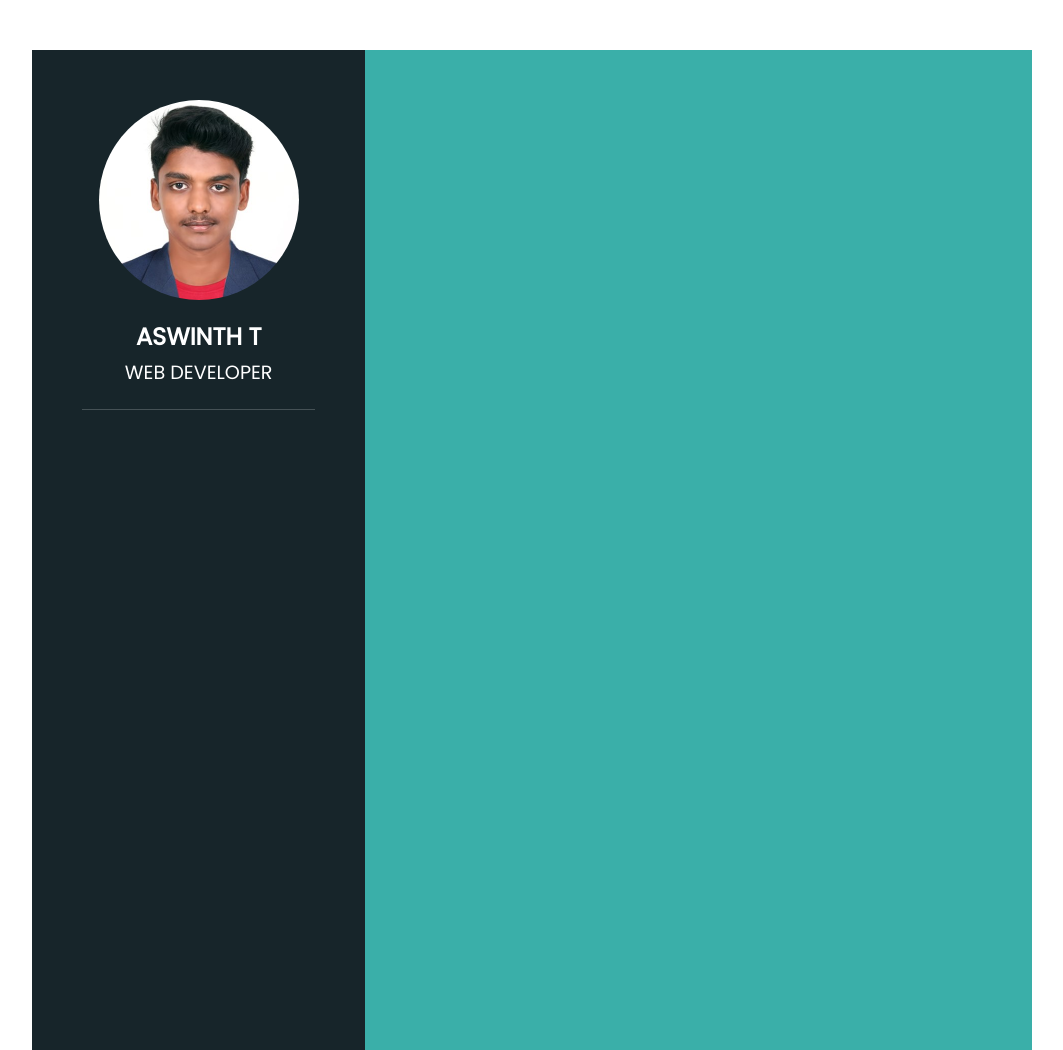
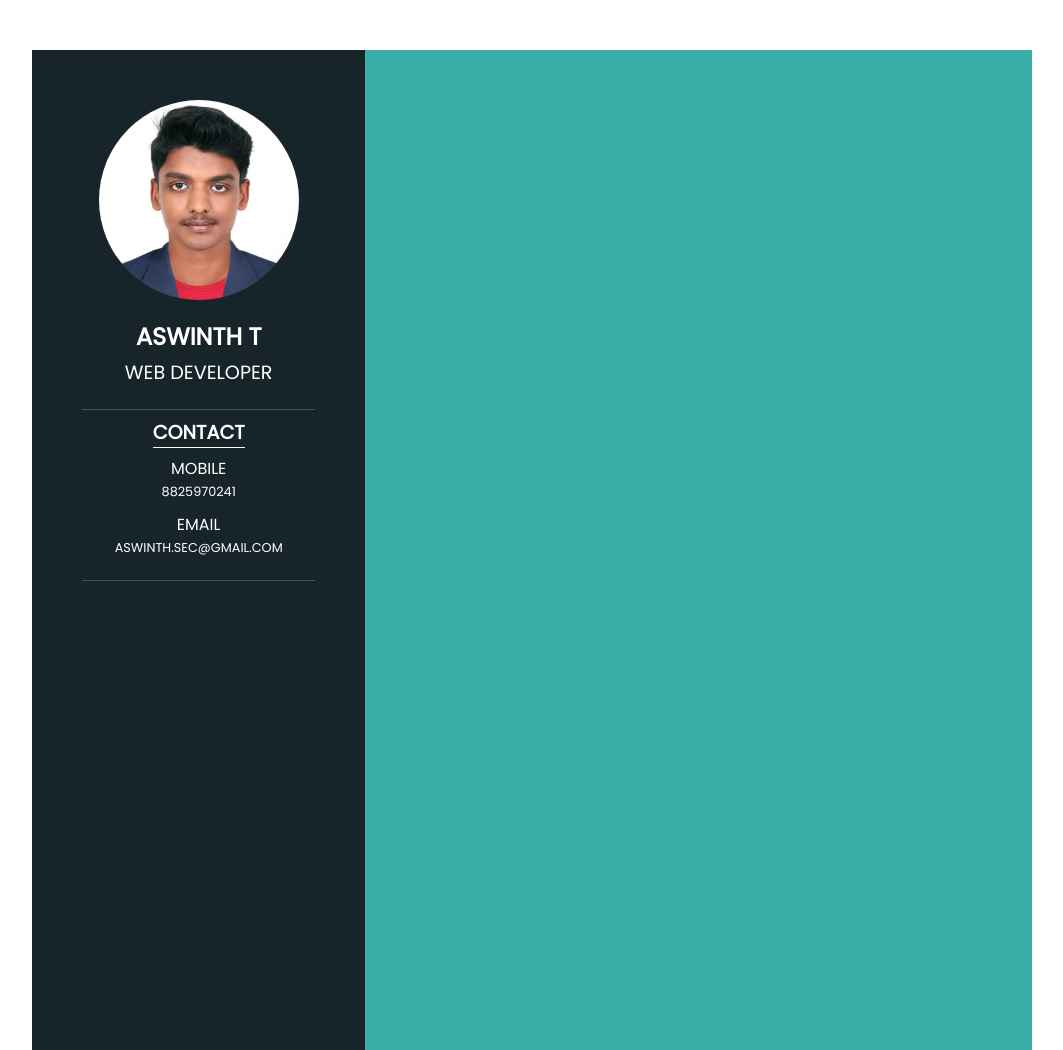
Before and after one commit to Aswinth21/resume, a plain HTML site: page index.html in a window 1280 px wide. Shown: the whole page, without its empty margins (143-1206 px from the left). Drawn offline with Linux system fonts and the light colour scheme.

Commit message:
added contact details

```diff
--- a/assets/css/style.css
+++ b/assets/css/style.css
@@ -71,3 +71,35 @@
     font-size: 0.8em;
     font-weight: 300;
 }
+.ctact{
+    position: relative;
+    display: flex;
+    flex-direction: column;
+    align-items: center;
+    padding-bottom: 20px;
+    border-bottom: 1px solid rgb(255, 255, 255, 0.2);
+}
+.ctact h2{
+    color: #fff;
+    font-size: 1.2em;
+    text-transform: uppercase;
+    text-align: center;
+    font-weight: 600;
+    line-height: 1.4em;
+    margin-top: 10px;
+    border-bottom: 1px solid white;
+}
+.ctact h3{
+    color: #fff;
+    font-size: 1em;
+    text-transform: uppercase;
+    text-align: center;
+    font-weight: 500;
+    line-height: 1.4em;
+    margin-top: 10px;
+
+}
+.ctact h3 span{
+    font-size: 0.8em;
+    font-weight: 300;
+}
--- a/index.html
+++ b/index.html
@@ -15,6 +15,11 @@
                     </div>
                     <h2>Aswinth T<br><span>Web Developer</span></h2>
                 </div>
+                <div class="ctact">
+                    <h2>Contact</h2>
+                    <h3>Mobile<br><span>8825970241</span></h3>
+                    <h3>Email<br><span>aswinth.sec@gmail.com</span></h3>
+                </div>
             </div>
             <div class="right-column">
 
```
